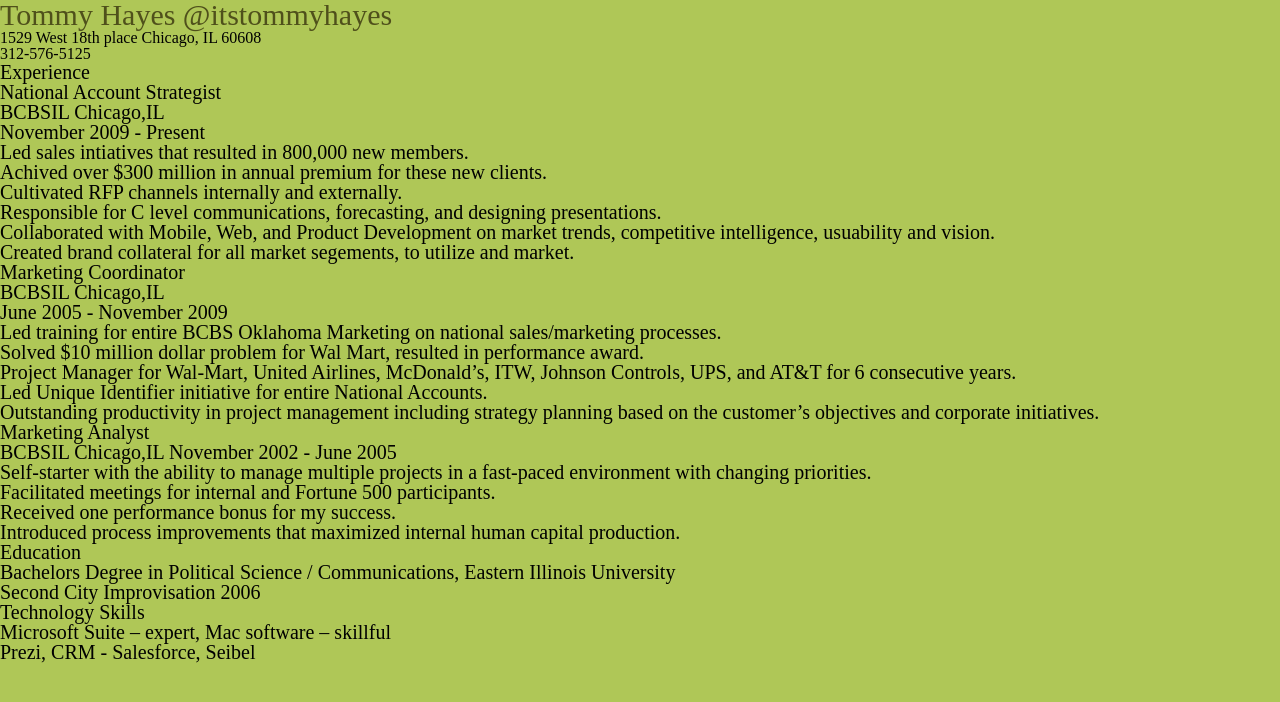
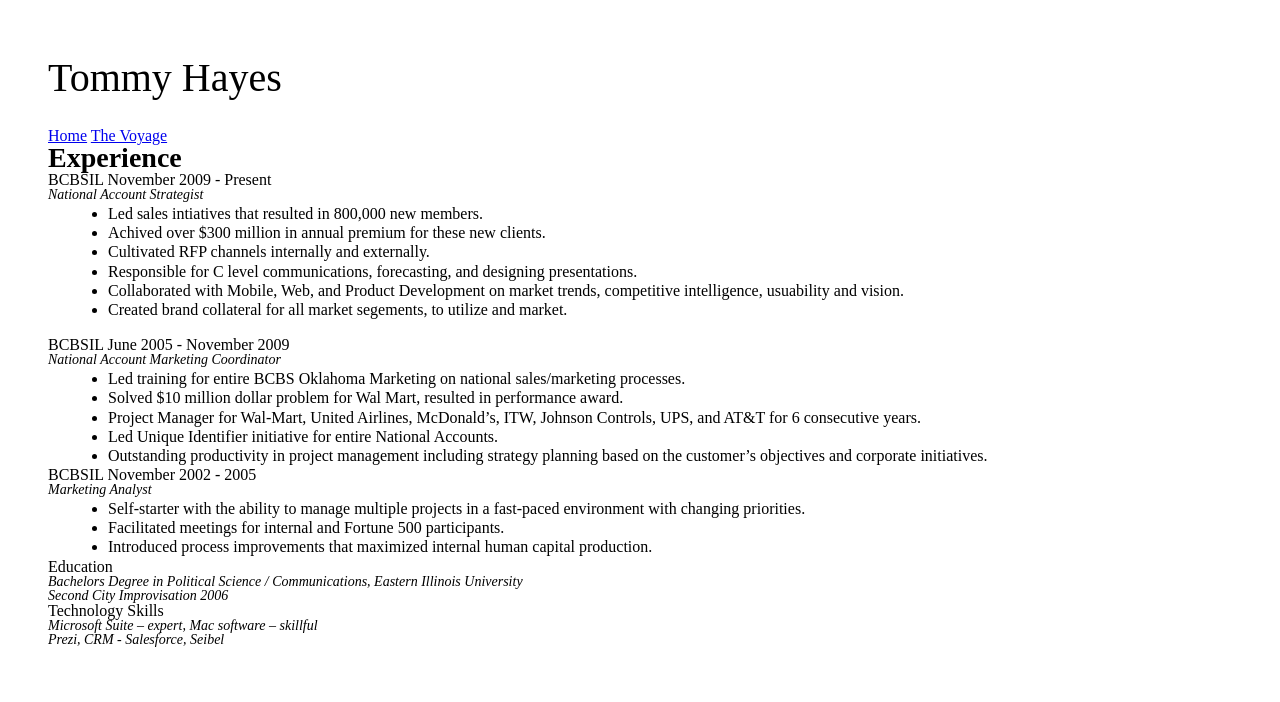
Before and after one commit to tommyhayes/two-inch-vert, a plain HTML site: page resume index.html in a window 1280 px wide. Drawn offline with Linux system fonts and the light colour scheme.

Commit message:
helluva changes

```diff
--- a/resume index.css
+++ b/resume index.css
@@ -45,19 +45,50 @@ table {
   border-collapse: collapse;
   border-spacing: 0;
 }
+/* end of the reset */
 
+
+#content { padding: 48px
+}
+
+#container {
+max-width: 960px;
+margin: 0 auto;
+}
+
+#title-name {font-family: 'cutive';
+  font-size: 40px;
+  padding-bottom: 20px;
+  line-height: 1.5;
+}
+
+ul{list-style:disc;
+  padding: 2px;
+  padding-left: 60px;
+  line-height: 1.2;
+  font-family: 'cutive';
+}
+
+h1{
+  font-weight: bold;
+  font-family: 'cutive';
+  font-size: 28px;
+}
+h2 {
+  font-family:'cutive';
+  font-size: 16px;
+}
+
+h3 {
+  font-family: 'cutive';
+  font-size: 14px;
+  font-style: italic;
+
+}
+
+
+}
 body
 {
 background-color:#afc757;
 }
-h1
-{
-color:#4f501b;
-text-align:left;
-font-size:30px;
-}
-p
-{
-font-family:"times new roman";
-font-size:20px;
-}
--- a/resume index.html
+++ b/resume index.html
@@ -2,44 +2,52 @@
 <html lang="en">
 <head>
 	<meta charset="utf-8">
-	<title>Tommy Hayes Resume</title></head>
-	<head><link rel="stylesheet" href="resume index.css">
-	</head>
-	<body>
-	<!-- Header of Resume -->
-	<p><h1>Tommy Hayes @itstommyhayes</h1>
-     <p><h2>1529 West 18th place Chicago, IL 60608</h2>
-	<p><h3>312-576-5125</h3></p>
-     <p>Experience
-     <p>National Account Strategist
-     <p>BCBSIL Chicago,IL
-     <p>November 2009 - Present
-     <p>Led sales intiatives that resulted in 800,000 new members.
-     <p>Achived over $300 million in annual premium for these new clients.
-     <p>Cultivated RFP channels internally and externally.
-     <p>Responsible for C level communications, forecasting, and designing presentations.
-     <p>Collaborated with Mobile, Web, and Product Development on market trends, competitive intelligence, usuability and vision.
-     <p>Created brand collateral for all market segements, to utilize and market.</p>
-     <p>Marketing Coordinator
-     <p>BCBSIL Chicago,IL
-     <p>June 2005 - November 2009
-     <p>Led training for entire BCBS Oklahoma Marketing on national sales/marketing processes.
-     <p>Solved $10 million dollar problem for Wal Mart, resulted in performance award.
-     <p>Project Manager for Wal-Mart, United Airlines, McDonald’s, ITW, Johnson Controls, UPS, and AT&T for 6 consecutive years.
-     <p>Led Unique Identifier initiative for entire National Accounts.
-     <p>Outstanding productivity in project management including strategy planning based on the customer’s objectives and corporate initiatives.</p>
-	<p>Marketing Analyst
-	<p>BCBSIL Chicago,IL November 2002 - June 2005
-     <p>Self-starter with the ability to manage multiple projects in a fast-paced environment with changing priorities.   <p>Facilitated meetings for internal and Fortune 500 participants.
-     <p>Received one performance bonus for my success.
-	<p>Introduced process improvements that maximized internal human capital production.</p>
-	<p>Education
-     <p>Bachelors Degree in Political Science / Communications, Eastern Illinois University
-	<p>Second City Improvisation 2006</p>
-	<p>Technology Skills
-	<p>Microsoft Suite – expert, Mac software – skillful
-     <p>Prezi, CRM - Salesforce, Seibel</p>
+	<title>Tommy Hayes Resume</title>
+	<link rel="stylesheet" href="resume index.css">
+</head>
+<body>
+     <!-- main header -->
+     <div class="container">
+	<div id= "content">
+     <div id="title-name">Tommy Hayes</div>
+     <a href="index.html">Home</a>
+     <a href="tsl journal.html">The Voyage</a>
 
 
-	</body>
-    </html>
+	<h1>Experience</h1>
+     <h2>BCBSIL November 2009 - Present</h2>
+     <h3>National Account Strategist</h3>
+     <ul><p>
+          <li>Led sales intiatives that resulted in 800,000 new members.</li>
+          <li>Achived over $300 million in annual premium for these new clients.</li>
+          <li>Cultivated RFP channels internally and externally.</li>
+          <li>Responsible for C level communications, forecasting, and designing presentations.</li>
+          <li>Collaborated with Mobile, Web, and Product Development on market trends, competitive intelligence, usuability and vision.</li>
+          <li>Created brand collateral for all market segements, to utilize and market.</p></li>
+     </ul>
+     <br>
+     <h2>BCBSIL June 2005 - November 2009</h2>
+     <h3>National Account Marketing Coordinator</h3>
+     <ul>
+          <li>Led training for entire BCBS Oklahoma Marketing on national sales/marketing processes.</li>
+          <li>Solved $10 million dollar problem for Wal Mart, resulted in performance award.</li>
+          <li>Project Manager for Wal-Mart, United Airlines, McDonald’s, ITW, Johnson Controls, UPS, and AT&T for 6 consecutive years.</li>
+          <li>Led Unique Identifier initiative for entire National Accounts.</li>
+          <li>Outstanding productivity in project management including strategy planning based on the customer’s objectives and corporate initiatives.</li>
+     </ul>
+
+	<h2>BCBSIL November 2002 - 2005</h2>
+     <h3>Marketing Analyst</h3>
+     <ul>
+          <li>Self-starter with the ability to manage multiple projects in a fast-paced environment with changing priorities.</li>
+          <li>Facilitated meetings for internal and Fortune 500 participants.</li>
+          <li>Introduced process improvements that maximized internal human capital production.</li>
+     </ul>
+	<h2>Education</h2>
+     <h3>Bachelors Degree in Political Science / Communications, Eastern Illinois University</h3>
+	<h3>Second City Improvisation 2006</h3>
+	<h2>Technology Skills</h2>
+	<h3>Microsoft Suite – expert, Mac software – skillful</h3>
+     <h3>Prezi, CRM - Salesforce, Seibel</h3>
+     </body>
+     </html>
```
Also changed, not shown: tsl journal.html (added, +7 -0 lines), 1 other file.
